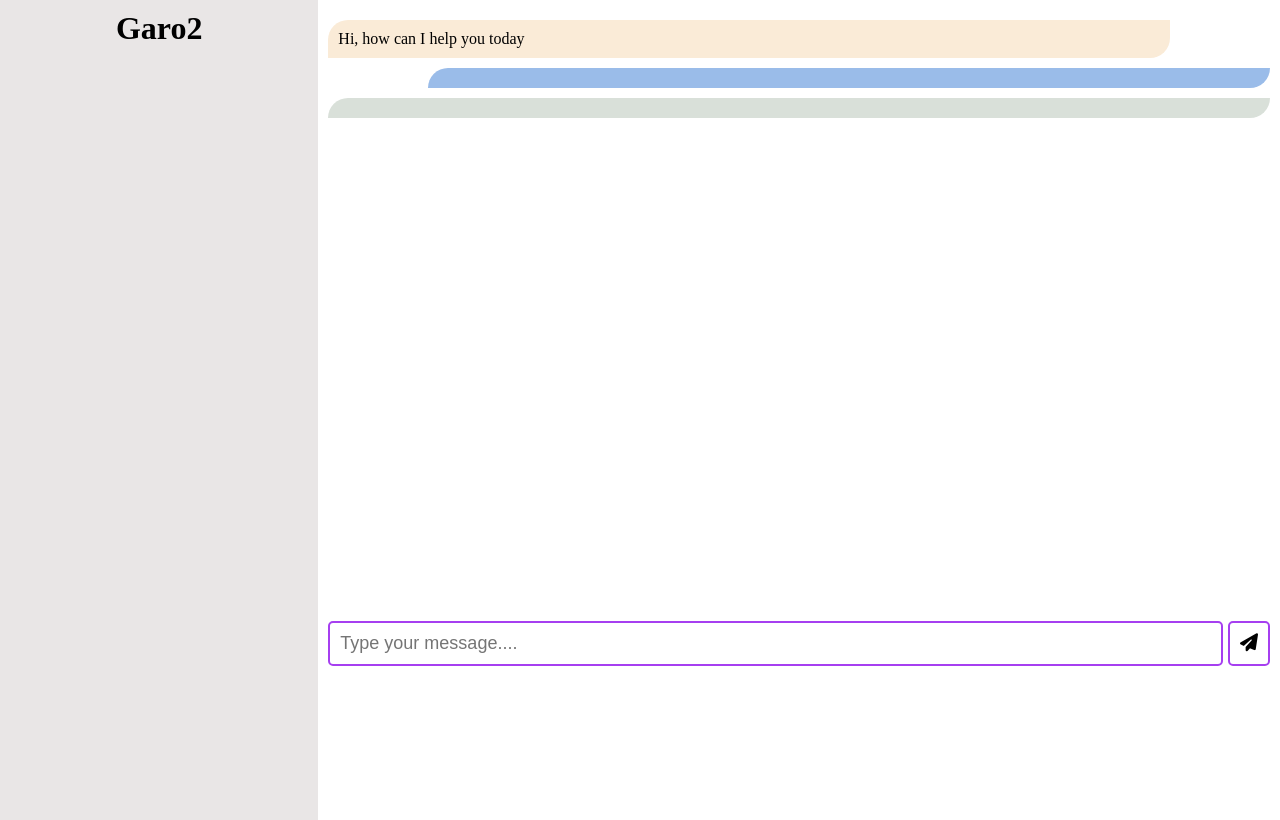
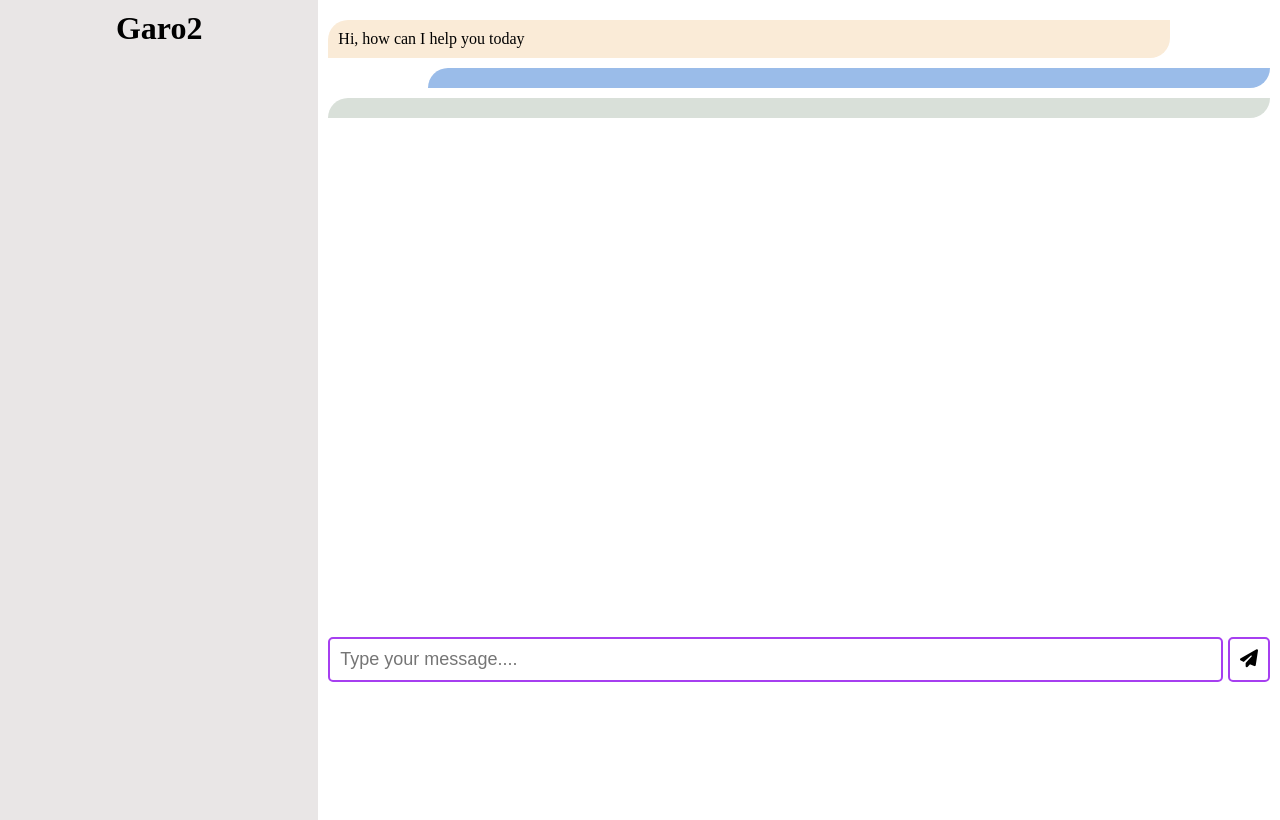
Before and after one commit to Ampte/garo2, a React (Vite) app: page / in a window 1280 px wide. Built offline with nearby package versions, Linux system fonts and the light colour scheme.

Commit message:
Set height to 84

```diff
--- a/src/components/component.css
+++ b/src/components/component.css
@@ -38,7 +38,7 @@
     display: flex;
     flex-direction: column;
     justify-content: space-between;
-    height: 82vh;
+    height: 84vh;
 }
 .prompt{
     background-color: antiquewhite;
```
